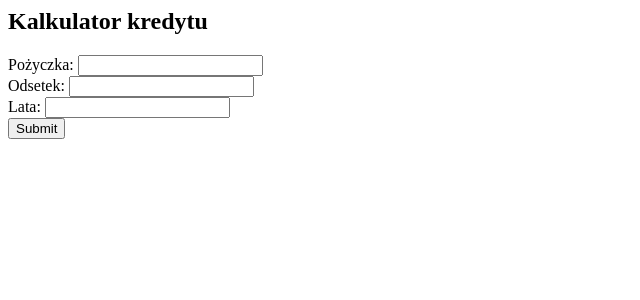
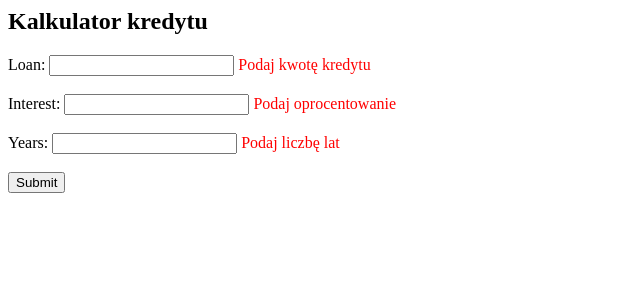
Before and after one commit to juliatr17/pai_us_26, a PHP site: page /calc.php in a window 1280 px wide. Shown: the top 300 px of the page, without its empty margins (0-640 px from the left). Run offline with PHP 8.4, Linux system fonts and the light colour scheme.

Commit message:
dodano walidacje

```diff
--- a/calc.php
+++ b/calc.php
@@ -6,17 +6,34 @@ $loan = $_REQUEST["loan"] ?? "";
 $interest = $_REQUEST["interest"] ?? "";
 $years = $_REQUEST["years"] ?? "";
 
+// zmienne błędów
+$errorLoan = "";
+$errorInterest = "";
+$errorYears = "";
+
 // 2. walidacja
 
-$error = "";
+if ($loan == "") {
+    $errorLoan = "Podaj kwotę kredytu";
+} elseif (!is_numeric($loan)) {
+    $errorLoan = "Kwota musi być liczbą";
+}
 
-if (!is_numeric($loan) || !is_numeric($interest) || !is_numeric($years)){
-    $error = "Podaj poprawne liczby";
+if ($interest == "") {
+    $errorInterest = "Podaj oprocentowanie";
+} elseif (!is_numeric($interest)) {
+    $errorInterest = "Oprocentowanie musi być liczbą";
+}
+
+if ($years == "") {
+    $errorYears = "Podaj liczbę lat";
+} elseif (!is_numeric($years)) {
+    $errorYears = "Liczba lat musi być liczbą";
 }
 
 // 3. wykonanie zadania
 
-if ($error == ""){
+if ($errorLoan == "" && $errorInterest == "" && $errorYears == "") {
 
     $loan = floatval($loan);
     $interest = floatval($interest);
--- a/calc_view.php
+++ b/calc_view.php
@@ -7,14 +7,20 @@
 
 <form action="calc.php" method="GET">
 
-    Pożyczka:
-    <input type="text" name="loan" value="<?php echo $loan ?? '' ?>"> <br>
+    Loan:
+    <input type="text" name="loan" value="<?php echo $loan ?? '' ?>">
+    <span style="color:red"><?php echo $errorLoan ?? '' ?></span>
+    <br><br>
 
-    Odsetek:
-    <input type="text" name="interest" value="<?php echo $interest ?? '' ?>"> <br>
+    Interest:
+    <input type="text" name="interest" value="<?php echo $interest ?? '' ?>">
+    <span style="color:red"><?php echo $errorInterest ?? '' ?></span>
+    <br><br>
 
-    Lata:
-    <input type="text" name="years" value="<?php echo $years ?? '' ?>"> <br>
+    Years:
+    <input type="text" name="years" value="<?php echo $years ?? '' ?>">
+    <span style="color:red"><?php echo $errorYears ?? '' ?></span>
+    <br><br>
 
     <input type="submit">
 
```
